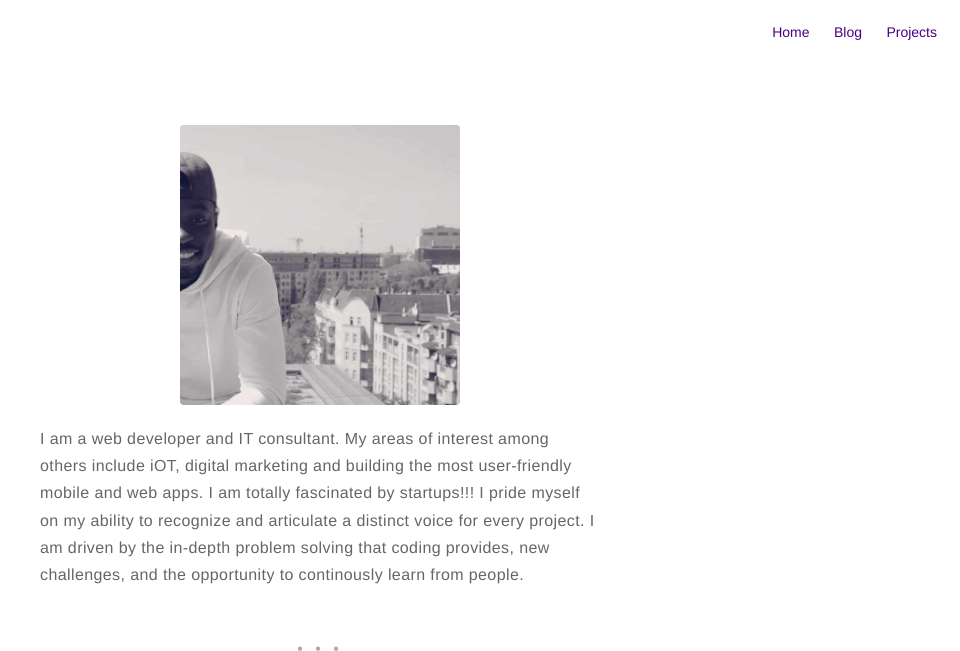
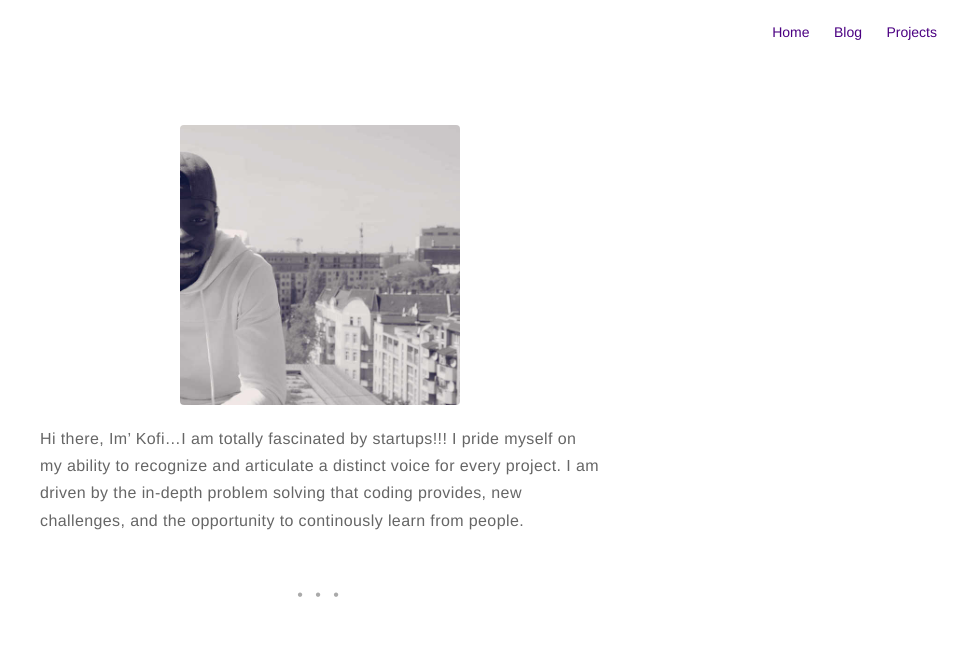
Before and after one commit to BruhKofi/bruhkofi.github.io, a Jekyll site: the page built from about.md, in a window 1280 px wide, cut to the strip 0-651 px from the top of the page. Shown: the whole strip, without its empty margins (320-1280 px from the left). Built offline with Jekyll 4.4.1, drawn with Linux system fonts in a browser that asks for light colours; a script that is not in the unit is left out; comment, search, counter and statistics services are not loaded.

Commit message:
remove cheesy line

```diff
--- a/about.md
+++ b/about.md
@@ -5,7 +5,7 @@ description: Born and raised in Ghana, West Africa, currently living and working
 ---
 ![Profile Image]({{ site.url }}/{{ site.picture }})
 
-I am a web developer and IT consultant. My areas of interest among others include iOT, digital marketing and building the most user-friendly mobile and web apps. I am totally fascinated by startups!!! I pride myself on my ability to recognize and articulate a distinct voice for every project. I am driven by the in-depth problem solving that coding provides, new challenges, and the opportunity to continously learn from people.
+Hi there, Im' Kofi...I am totally fascinated by startups!!! I pride myself on my ability to recognize and articulate a distinct voice for every project. I am driven by the in-depth problem solving that coding provides, new challenges, and the opportunity to continously learn from people.
 <div class="breaker"></div>
 ![HelloFresh](https://www.hellofresh.de/images/hellofresh-logo.svg?v=3){: height="90px" width="90px"}
 Currently working as a Frontend Engineer at [HelloFresh](https://hellofresh.com){:target="_blank"}, helping demystify healthy eating. **Join the Revolution!** Use code **NLAJX7** for a **20€ discount** on your first box.
```
